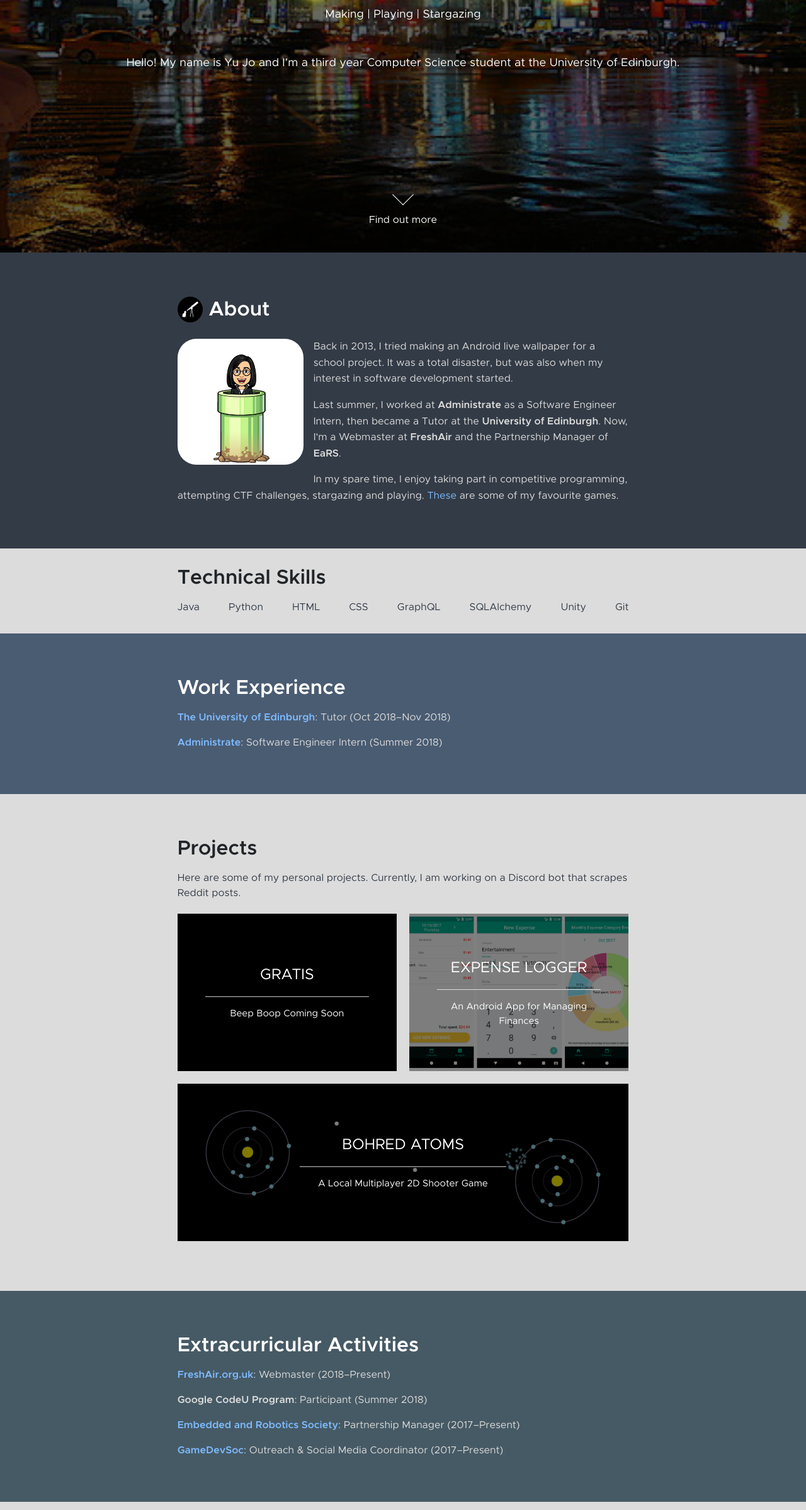
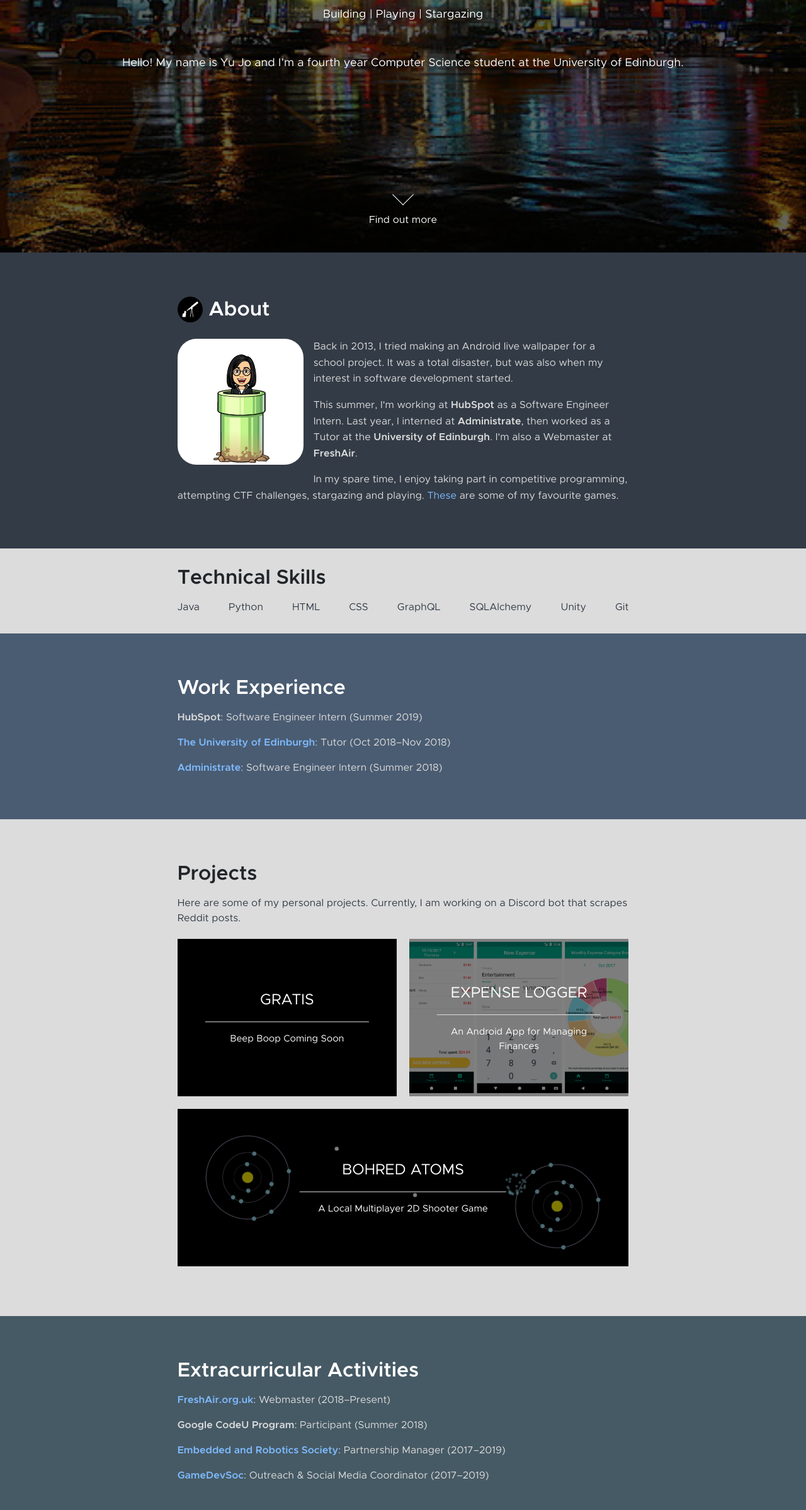
Before and after one commit to uro98/uro98.github.io, a plain HTML site: page index.html in a window 1280 px wide. Shown: the part 399-2797 px from the top of the page at 63% size. Drawn offline with nearby package versions, Linux system fonts and the light colour scheme; some packages are replaced by stand-ins of ours; a script that the page names is missing; a web font is replaced by a local one.

Commit message:
Update About and experience

```diff
--- a/index.html
+++ b/index.html
@@ -67,8 +67,8 @@
     <div class="jumbotron jumbotron-fluid">
       <div class="container text-center content">
         <h1><span class="first-name">Yu Jo</span><span class="last-name"> Tseng</span></h1>
-        <p class="hobbies">Making | Playing | Stargazing</p>
-        <p>Hello! My name is Yu Jo and I’m a third year Computer Science student at the University of Edinburgh.</p>
+        <p class="hobbies">Building | Playing | Stargazing</p>
+        <p>Hello! My name is Yu Jo and I’m a fourth year Computer Science student at the University of Edinburgh.</p>
         <div class="more-button">
           <a href="#" onclick="scrollToId('about')"><span></span>Find out more</a>
         </div>
@@ -87,9 +87,10 @@
                 <img src="assets/img/avatar.png" class="avatar img-fluid mx-auto d-block d-sm-none"/>
                 <p>Back in 2013, I tried making an Android live wallpaper for a school project.
                   It was a total disaster, but was also when my interest in software development started.</p>
-                <p>Last summer, I worked at <strong>Administrate</strong> as a Software Engineer Intern,
-                  then became a Tutor at the <strong>University of Edinburgh</strong>.
-                  Now, I'm a Webmaster at <strong>FreshAir</strong> and the Partnership Manager of <strong>EaRS</strong>.</p>
+                <p>This summer, I'm working at <strong>HubSpot</strong> as a Software Engineer Intern.
+                  Last year, I interned at <strong>Administrate</strong>,
+                  then worked as a Tutor at the <strong>University of Edinburgh</strong>.
+                  I'm also a Webmaster at <strong>FreshAir</strong>.</p>
                 <p>In my spare time, I enjoy taking part in competitive programming, attempting CTF challenges, stargazing
                   and playing. <a onclick="toggleSection('gamesList')" class="blue-link">These</a>
                   are some of my favourite games.</p>
@@ -127,6 +128,8 @@
         <div class="row justify-content-center">
           <div class="col-md-9 col-lg-7">
             <h2>Work Experience</h2>
+            <p><strong>HubSpot</strong>: Software Engineer Intern (Summer 2019)</p>
+            <!-- <p><strong><a href="experience/hubspot.html" class="blue-link">HubSpot</a></strong>: Software Engineer Intern (Summer 2019)</p> -->
             <p><strong><a href="experience/the-uni-of-ed.html" class="blue-link">The University of Edinburgh</a></strong>: Tutor (Oct 2018–Nov 2018)</p>
             <p><strong><a href="experience/administrate.html" class="blue-link">Administrate</a></strong>: Software Engineer Intern (Summer 2018)</p>
           </div>
@@ -204,8 +207,8 @@
             <p><strong><a href="experience/freshair.html" class="blue-link">FreshAir.org.uk</a></strong>: Webmaster (2018–Present)</p>
             <p><strong>Google CodeU Program</strong>: Participant (Summer 2018)</p>
             <!-- <p><strong><a href="experience/codeu.html" class="blue-link">Google CodeU Program</a></strong>: Participant (Summer 2018)</p> -->
-            <p><strong><a href="experience/ears.html" class="blue-link">Embedded and Robotics Society</a></strong>: Partnership Manager (2017–Present)</p>
-            <p><strong><a href="experience/gamedevsoc.html" class="blue-link">GameDevSoc</a></strong>: Outreach & Social Media Coordinator (2017–Present)</p>
+            <p><strong><a href="experience/ears.html" class="blue-link">Embedded and Robotics Society</a></strong>: Partnership Manager (2017–2019)</p>
+            <p><strong><a href="experience/gamedevsoc.html" class="blue-link">GameDevSoc</a></strong>: Outreach & Social Media Coordinator (2017–2019)</p>
           </div>
         </div>
       </div>
@@ -215,6 +218,7 @@
         <div class="row justify-content-center">
           <div class="col-md-9 col-lg-7">
             <h2>Hackathons</h2>
+            <p><strong>HackTheBvrgh</strong>: <a href="https://github.com/bnelo12/FestivAR" class="dark-blue-link">FestivAR</a> <span class="light">(Edinburgh, Mar 2019)</span></p>
             <p><strong>Hack Cambridge 4D</strong>: <a href="https://github.com/guneetsawhney/blackjack" class="dark-blue-link">U21s Only</a> <span class="light">(Cambridge, Jan 2019)</span></p>
             <p><strong>HackTheMidlands 3.0</strong>: <a href="https://github.com/notexactlyawe/lumi-server" class="dark-blue-link">lumÏ</a> <span class="light">(Birmingham, Nov 2018)</span></p>
             <p><strong>Unbias Hackathon</strong>: <a href="https://github.com/uro98/discourse-report" class="dark-blue-link">Discourse Report</a> <span class="light">(Edinburgh, Jul 2018)</span></p>
```
